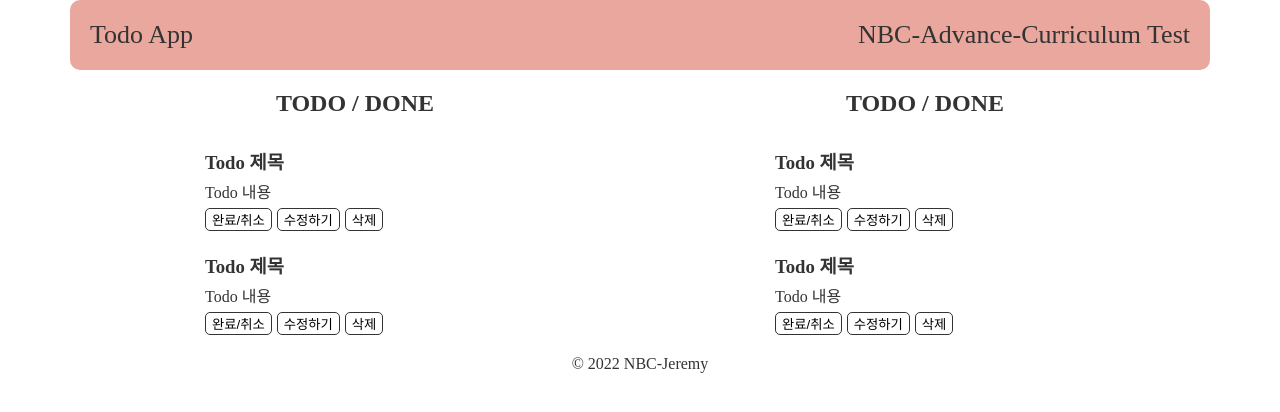
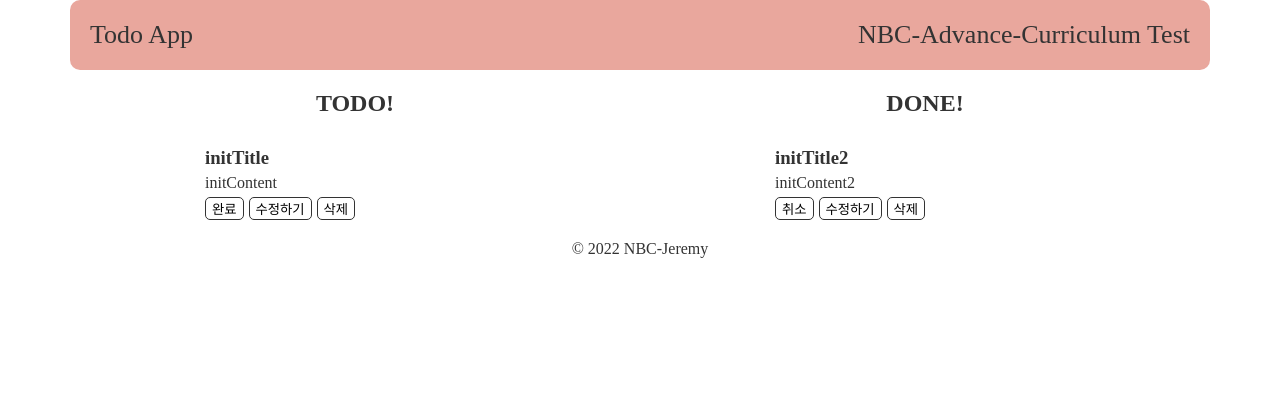
Before and after one commit to Jeremy-Kr/nbc-advance-curriculum, a React (Create React App) app: page / in a window 1280 px wide. Shown: the top 412 px of the page. Built offline with nearby package versions, Linux system fonts and the light colour scheme; data requests are answered from the project's data file.

Commit message:
feat: create get todo list by json-server
- 투두리스트를 제이슨서버에 요청해 가져옵니다.

by @Jeremy-Kr

```diff
--- a/src/App.js
+++ b/src/App.js
@@ -6,7 +6,7 @@ function App() {
     <>
       <GlobalStyle />
       <Layout>
-        <TodoListContainer></TodoListContainer>
+        <TodoListContainer />
       </Layout>
     </>
   );
--- a/src/components/Todo/TodoItem.jsx
+++ b/src/components/Todo/TodoItem.jsx
@@ -2,13 +2,13 @@ import React from "react";
 import styled from "styled-components";
 import { Button } from "../Common";
 
-const TodoItem = () => {
+const TodoItem = ({ title, content, isDone }) => {
   return (
     <TodoItemWrapper>
-      <TodoItemTitle> Todo 제목 </TodoItemTitle>
-      <TodoItemContent>Todo 내용</TodoItemContent>
+      <TodoItemTitle>{title}</TodoItemTitle>
+      <TodoItemContent>{content}</TodoItemContent>
       <div>
-        <Button>완료/취소</Button>
+        <Button>{isDone ? "취소" : "완료"}</Button>
         <Button>수정하기</Button>
         <Button>삭제</Button>
       </div>
--- a/src/components/Todo/TodoList.jsx
+++ b/src/components/Todo/TodoList.jsx
@@ -2,12 +2,18 @@ import React from "react";
 import styled from "styled-components";
 import TodoItem from "./TodoItem";
 
-const TodoList = () => {
+const TodoList = ({ children, todoItems }) => {
   return (
     <TodoListWrapper>
-      <TodoListTitle>TODO / DONE</TodoListTitle>
-      <TodoItem />
-      <TodoItem />
+      <TodoListTitle>{children}</TodoListTitle>
+      {todoItems.map((item) => (
+        <TodoItem
+          title={item.title}
+          content={item.content}
+          isDone={item.isDone}
+          key={item.id}
+        />
+      ))}
     </TodoListWrapper>
   );
 };
--- a/src/components/Todo/TodoListContainer.jsx
+++ b/src/components/Todo/TodoListContainer.jsx
@@ -1,12 +1,24 @@
-import React from "react";
+import React, { useEffect } from "react";
+import { useDispatch, useSelector } from "react-redux";
 import styled from "styled-components";
+import { getTodoList } from "../../redux/modules/todoList";
 import { TodoList } from "./";
 
 const TodoListContainer = () => {
+  const todoState = useSelector((state) => state.todoList);
+  const dispatch = useDispatch();
+
+  useEffect(() => {
+    todoState.todoListData.length === 0 && dispatch(getTodoList());
+  }, [dispatch, todoState]);
+
+  const todoList = todoState.todoListData.filter((item) => !item.isDone);
+  const doneList = todoState.todoListData.filter((item) => item.isDone);
+
   return (
     <TodoListContainerWrapper>
-      <TodoList />
-      <TodoList />
+      <TodoList todoItems={todoList}>TODO!</TodoList>
+      <TodoList todoItems={doneList}>DONE!</TodoList>
     </TodoListContainerWrapper>
   );
 };
--- a/src/index.js
+++ b/src/index.js
@@ -1,10 +1,14 @@
 import React from "react";
 import ReactDOM from "react-dom/client";
+import { Provider } from "react-redux";
 import App from "./App";
+import store from "./redux/config/configStore";
 
 const root = ReactDOM.createRoot(document.getElementById("root"));
 root.render(
   <React.StrictMode>
-    <App />
+    <Provider store={store}>
+      <App />
+    </Provider>
   </React.StrictMode>
 );
--- /dev/null
+++ b/src/redux/config/configStore.js
@@ -0,0 +1,8 @@
+import { configureStore } from "@reduxjs/toolkit";
+import todoList from "../modules/todoList";
+
+const store = configureStore({
+  reducer: { todoList },
+});
+
+export default store;
--- /dev/null
+++ b/src/redux/modules/todoList.js
@@ -0,0 +1,45 @@
+import { createAsyncThunk, createSlice } from "@reduxjs/toolkit";
+import axios from "axios";
+
+const name = "todoList";
+
+const initialState = {
+  todoListData: [],
+  isLoading: false,
+  error: null,
+};
+
+export const getTodoList = createAsyncThunk(
+  `${name}/getTodoList`,
+  async (payload, { fulfillWithValue, rejectWithValue }) => {
+    try {
+      const res = await axios.get("http://localhost:3001/todoList");
+      return fulfillWithValue(res.data);
+    } catch (e) {
+      return rejectWithValue(e);
+    }
+  }
+);
+
+const todoListSlice = createSlice({
+  name,
+  initialState,
+  reducers: {},
+  extraReducers: {
+    [getTodoList.pending]: (state, action) => {
+      state.isLoading = true;
+    },
+    [getTodoList.fulfilled]: (state, action) => {
+      state.todoListData = action.payload;
+      state.isLoading = false;
+    },
+    [getTodoList.rejected]: (state, action) => {
+      state.error = action.error;
+      state.isLoading = false;
+    },
+  },
+});
+
+const { reducer } = todoListSlice;
+
+export default reducer;
```
